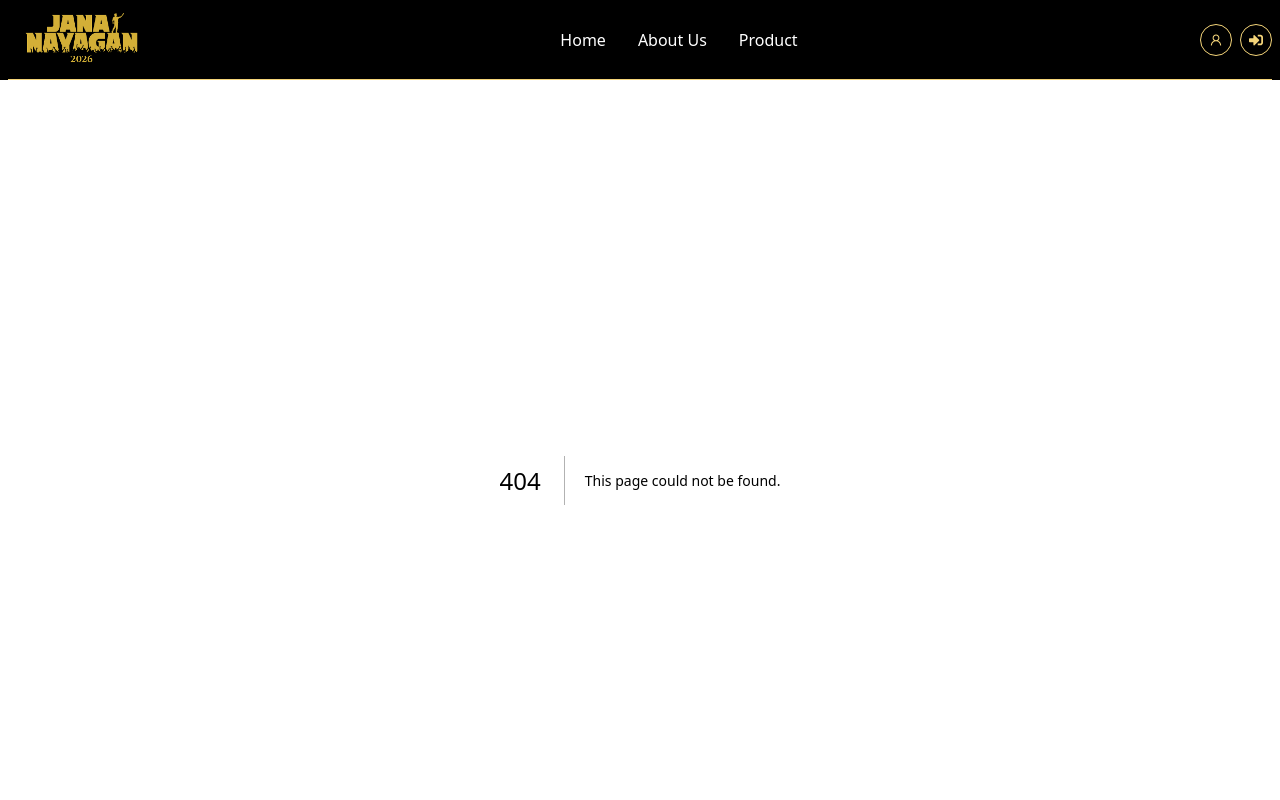
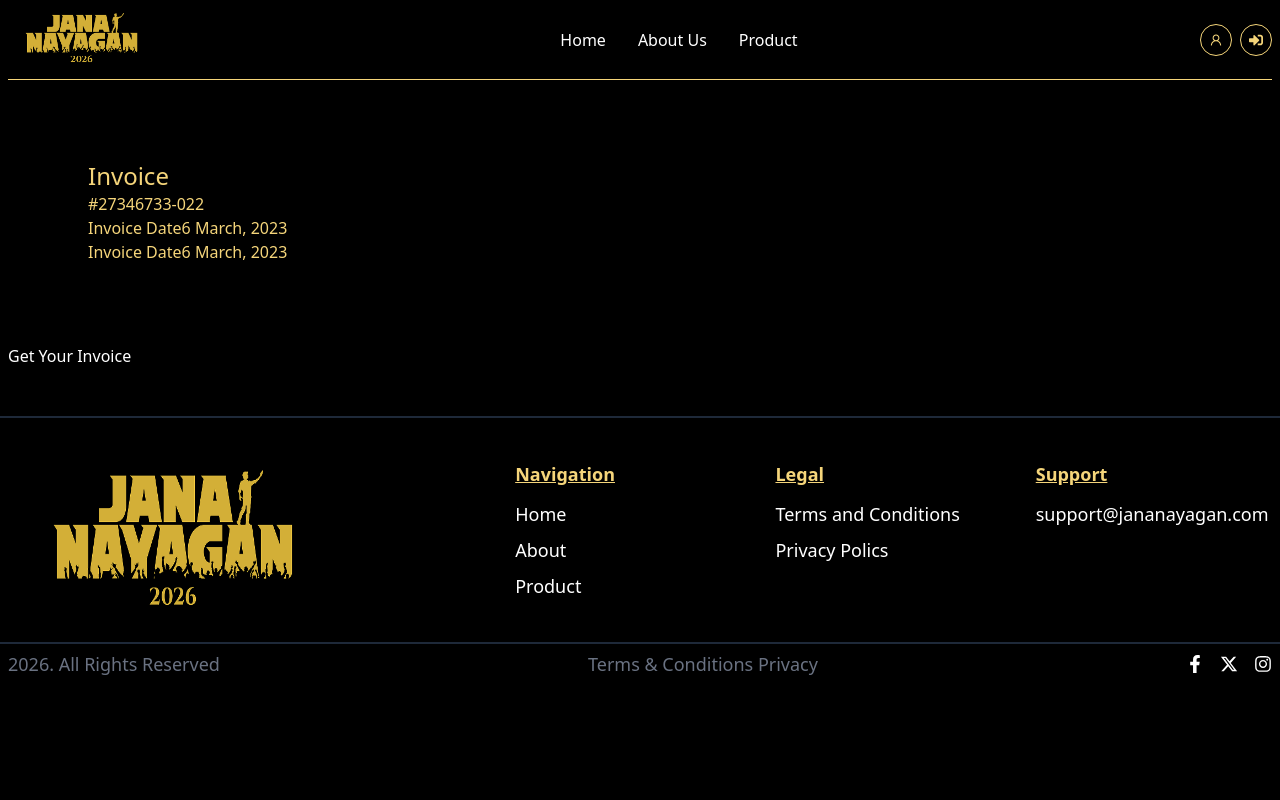
Before and after one commit to sugimx/jananayagan, a Next.js app: page /order in a window 1280 px wide. Before the commit this address had no page. Shown: the top 800 px of the page. Built offline with nearby package versions, Linux system fonts and the light colour scheme.

Commit message:
final commit

```diff
--- /dev/null
+++ b/src/app/(public)/order/page.tsx
@@ -0,0 +1,12 @@
+import Invoice from '@/components/layouts/user/Invoice'
+import React from 'react'
+
+const page = () => {
+    return (
+        <>
+            <Invoice />
+        </>
+    )
+}
+
+export default page
--- a/src/components/layouts/user/BuyerSlider.tsx
+++ b/src/components/layouts/user/BuyerSlider.tsx
@@ -103,7 +103,7 @@ const BuyerSlider = () => {
             </Swiper>
             <div className='w-full h-20 flex justify-center items-center gap-3'>
                 <button className='bg-black w-40 text-sm rounded-md border-1 border-[#F5D57A] py-2 cursor-pointer' onClick={handleToggle}>Add More Cup</button>
-                <LinkComponent link="/address" content='Checkout' />
+                <LinkComponent link="/address" content='Proceed Payment' />
             </div>
             {toggle && <AddMoreForm onHandleToggle={handleToggle} />}
         </div>
--- /dev/null
+++ b/src/components/layouts/user/Invoice.tsx
@@ -0,0 +1,38 @@
+"use client"
+
+import React from 'react'
+import downloadA4Pdf from '@/lib/downloadDivAsPDF'
+import Container from './Container'
+
+const Invoice = () => {
+  return (
+    <>
+       <Container>
+            <div id="download_container" className='text-[#F5D57A]'>
+                <div className='py-20 px-20'>
+                    <div>
+                        <h1 className='text-2xl text-bold'>Invoice</h1>
+                        <p>#27346733-022</p>
+                        <div>
+                            <span>Invoice Date</span>
+                            <span>6 March, 2023</span>
+                        </div>
+                        <div>
+                            <span>Invoice Date</span>
+                            <span>6 March, 2023</span>
+                        </div>
+                    </div>
+                    <div></div>
+                    <div></div>
+                    <div></div>
+                    <div></div>
+                    <div></div>
+                </div>
+            </div>
+            <button onClick={() => downloadA4Pdf("download_container", "invoice.pdf")} className='text-white cursor-pointer'>Get Your Invoice</button>
+       </Container>
+    </>
+  )
+}
+
+export default Invoice
```
